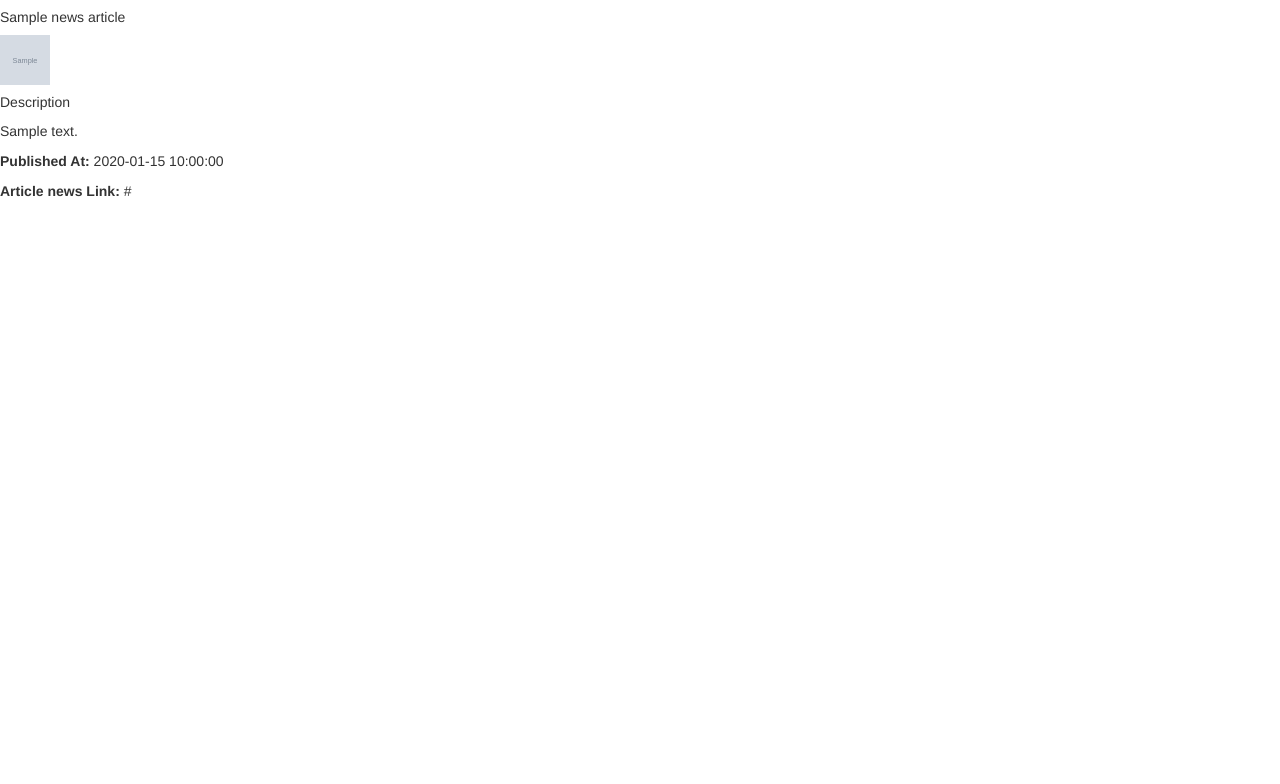
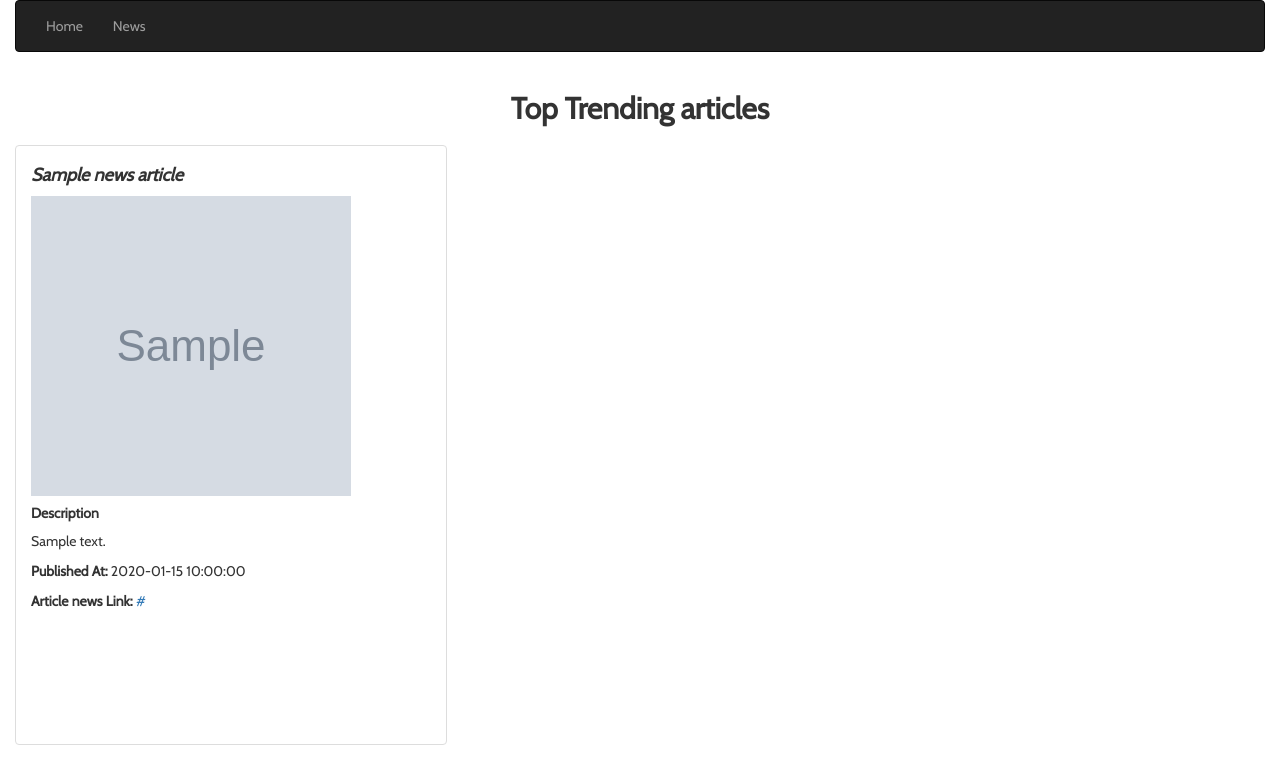
Before and after one commit to IanMK-1/The-news, a Flask app: template app/templates/news_articles.html in a window 1280 px wide. Shown: the top 784 px of the page. Run offline with Flask 2, Linux system fonts and the light colour scheme; the template is opened without the code that fills it: most values are stand-ins (such as "Sample title", 1, 10 or a date in 2020); grey boxes marked "Sample" are stand-in pictures; some libraries are stand-ins or nearby versions.

Commit message:
Add styling to news articles page

```diff
--- a/app/static/css/index.css
+++ b/app/static/css/index.css
@@ -11,3 +11,20 @@ h3 {
     display: block;
     height: 300px;
 }
+#articles {
+    margin-top: 10px;
+    margin-bottom: 10px;
+    float: left;
+    height: 600px;
+}
+.art-head {
+    text-align: center;
+}
+.jumbotron {
+    text-align: center;
+    background-color: rgb(47, 45, 47);
+    color: white;
+    margin-left: 14px;
+    margin-right: 14px;
+    font-family: 'Raleway', sans-serif;
+}
--- a/app/templates/navbar.html
+++ b/app/templates/navbar.html
@@ -2,6 +2,7 @@
     <div class="navbar-collapse collapse">
         <ul class="nav navbar-nav">
             <li><a href="/">Home</a></li>
+            <li><a href="/">News</a></li>
         </ul>
     </div>
 </div>
--- a/app/templates/news_articles.html
+++ b/app/templates/news_articles.html
@@ -1,19 +1,41 @@
 {% extends 'bootstrap/base.html'%}
 
+{% block styles%}
+    {{ super() }}
+    <link rel="stylesheet" href="{{url_for('static',filename='css/index.css')}}">
+    <link href="https://fonts.googleapis.com/css?family=Cabin&display=swap" rel="stylesheet">
+    <link href="https://fonts.googleapis.com/css?family=Raleway&display=swap" rel="stylesheet">
+{% endblock %}
+
+{% block navbar %}
+    <div class="container-fluid">
+        {% include 'navbar.html' %}
+    </div>
+{% endblock %}
+
 {% block content %}
-<div class="row">
+<div class="container-fluid">
+    <div class="row">
+        <div class="art-head">
+            <h2><b>Top Trending articles</b></h2>
+        </div>
+    </div>
+    <div class="row">
     {% for news_article in news_articles %}
     <div class="col-md-6">
-        <div class="card">
-            <h5>{{news_article.title}}</h5>
-        </div>
-        <img src={{news_article.urlToImage}} alt="News article image" width="50px" height="50px">
-        <h5>Description</h5>
-        <p>{{news_article.description}}</p>
-        <p><b>Published At: </b>{{news_article.publishedAt}}</p>
-        <p><b>Article news Link: </b>{{news_article.url}}</p>
+        <ul class="list-group">
+            <li class="list-group-item" id="articles">
+                <h4><i><b>{{news_article.title}}</b></i></h4>
+                <img src={{news_article.urlToImage}} alt="News article image loading ...." width="80%" height="300px">
+                <h5><b>Description</b></h5>
+                <p>{{news_article.description}}</p>
+                <p><b>Published At: </b>{{news_article.publishedAt}}</p>
+                <p><b>Article news Link: </b><a href="{{news_article.url}}" target="_blank">{{news_article.url}}</a></p>
+            </li>
+        </ul>
     </div>
     {% endfor %}
 </div>
+</div>
 
 {% endblock %}
```
Also changed, not shown: app/templates/index.html (+8 -0 lines).
